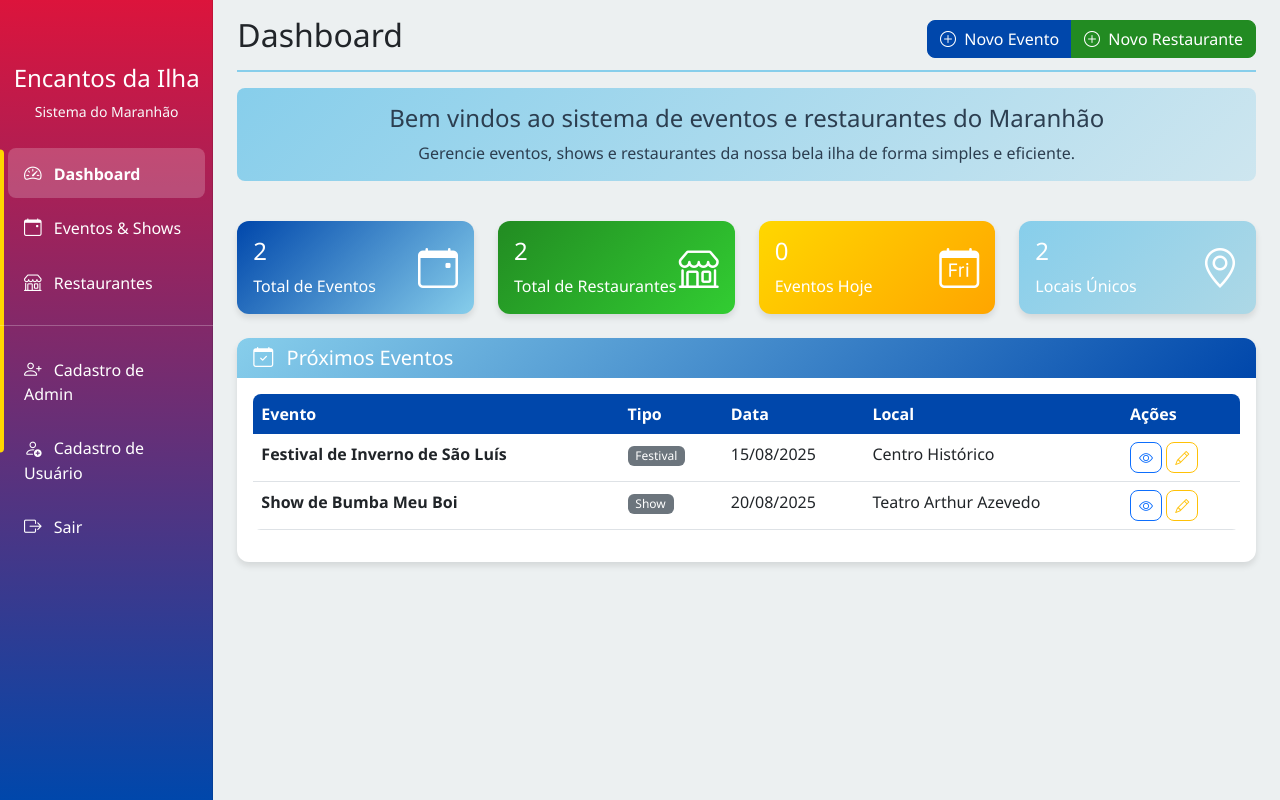
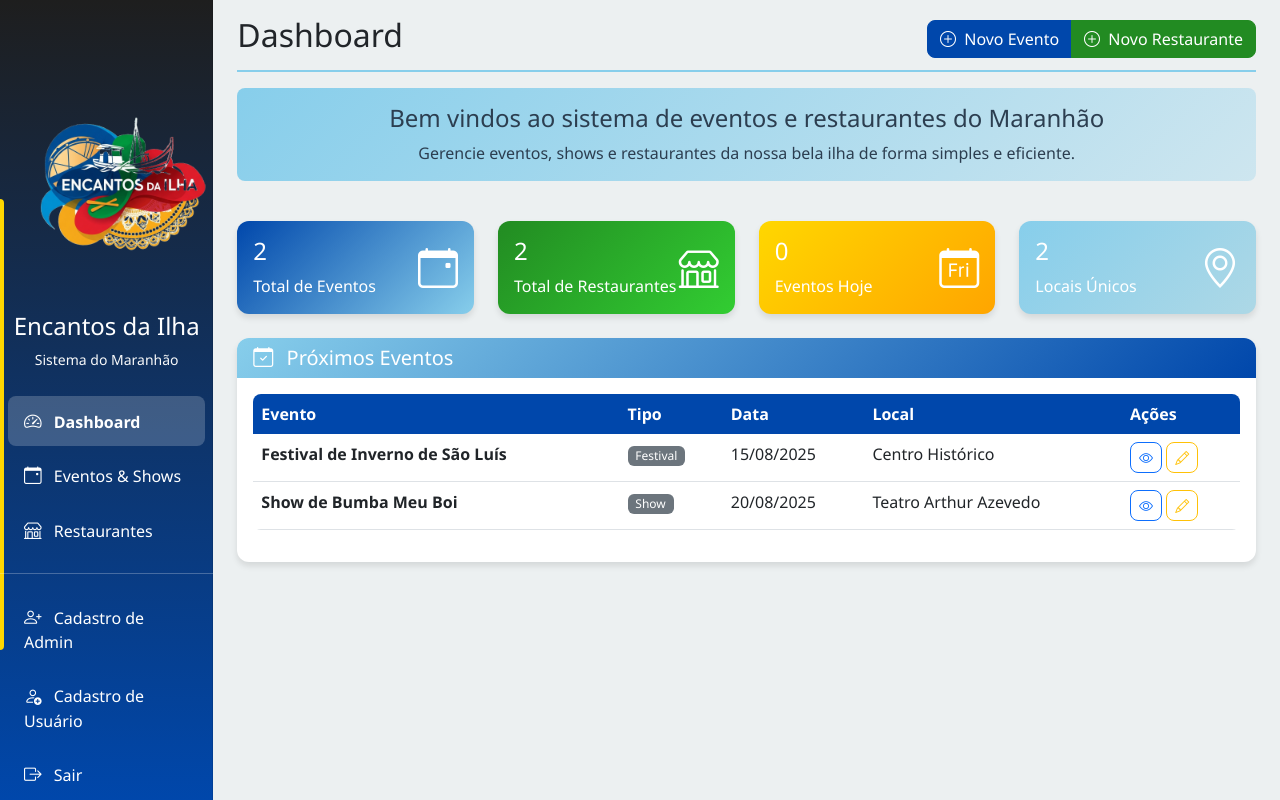
Before and after one commit to prof-freedson/pi-sistema-turismo, a Flask app: page / in a window 1280 px wide. Run offline with Flask 3, Linux system fonts and the light colour scheme; data comes from the database, SQL or seed files in the repository.

Commit message:
Atualização dos templates e static

```diff
--- a/static/CSS/style.css
+++ b/static/CSS/style.css
@@ -1,6 +1,6 @@
 /* Cores da Bandeira do Maranhão */
 :root {
-    --maranhao-red: #DC143C;
+    --maranhao-red: #1e1e1e;
     --maranhao-blue: #0047AB;
     --maranhao-white: #FFFFFF;
     --maranhao-yellow: #FFD700;
--- a/templates/auth/login.html
+++ b/templates/auth/login.html
@@ -19,6 +19,7 @@
                 <div class="card shadow-lg">
                     <div class="card-body p-5">
                         <div class="text-center mb-4">
+                            <img src="{{ url_for('static', filename='img/LOGO.png') }}" alt="Logo Encantos da Ilha" class="mb-2" style="max-width: 240px;">
                             <h2 class="text-maranhao">Encantos da Ilha</h2>
                             <p class="text-muted">Sistema de Eventos e Restaurantes do Maranhão</p>
                         </div>
--- a/templates/auth/register_admin.html
+++ b/templates/auth/register_admin.html
@@ -19,6 +19,7 @@
                 <div class="card shadow-lg">
                     <div class="card-body p-5">
                         <div class="text-center mb-4">
+                            <img src="{{ url_for('static', filename='img/LOGO.png') }}" alt="Logo Encantos da Ilha" class="mb-2" style="max-width: 240px;">
                             <h2 class="text-maranhao">Cadastro de Administrador</h2>
                             <p class="text-muted">Encantos da Ilha</p>
                         </div>
--- a/templates/auth/register_usuario.html
+++ b/templates/auth/register_usuario.html
@@ -19,6 +19,7 @@
                 <div class="card shadow-lg">
                     <div class="card-body p-5">
                         <div class="text-center mb-4">
+                            <img src="{{ url_for('static', filename='img/LOGO.png') }}" alt="Logo Encantos da Ilha" class="mb-2" style="max-width: 240px;">
                             <h2 class="text-maranhao">Cadastro de Usuário</h2>
                             <p class="text-muted">Encantos da Ilha</p>
                         </div>
--- a/templates/base.html
+++ b/templates/base.html
@@ -21,6 +21,7 @@
             <nav class="col-md-3 col-lg-2 d-md-block bg-maranhao sidebar collapse">
                 <div class="position-sticky pt-3">
                     <div class="text-center mb-4">
+                        <img src="{{ url_for('static', filename='img/LOGO.png') }}" alt="Logo Encantos da Ilha" class="mb-2" style="max-width: 240px;">
                         <h4 class="text-white">Encantos da Ilha</h4>
                         <p class="text-light small">Sistema do Maranhão</p>
                     </div>
```
Also changed, not shown: static/img/LOGO.png (added).
